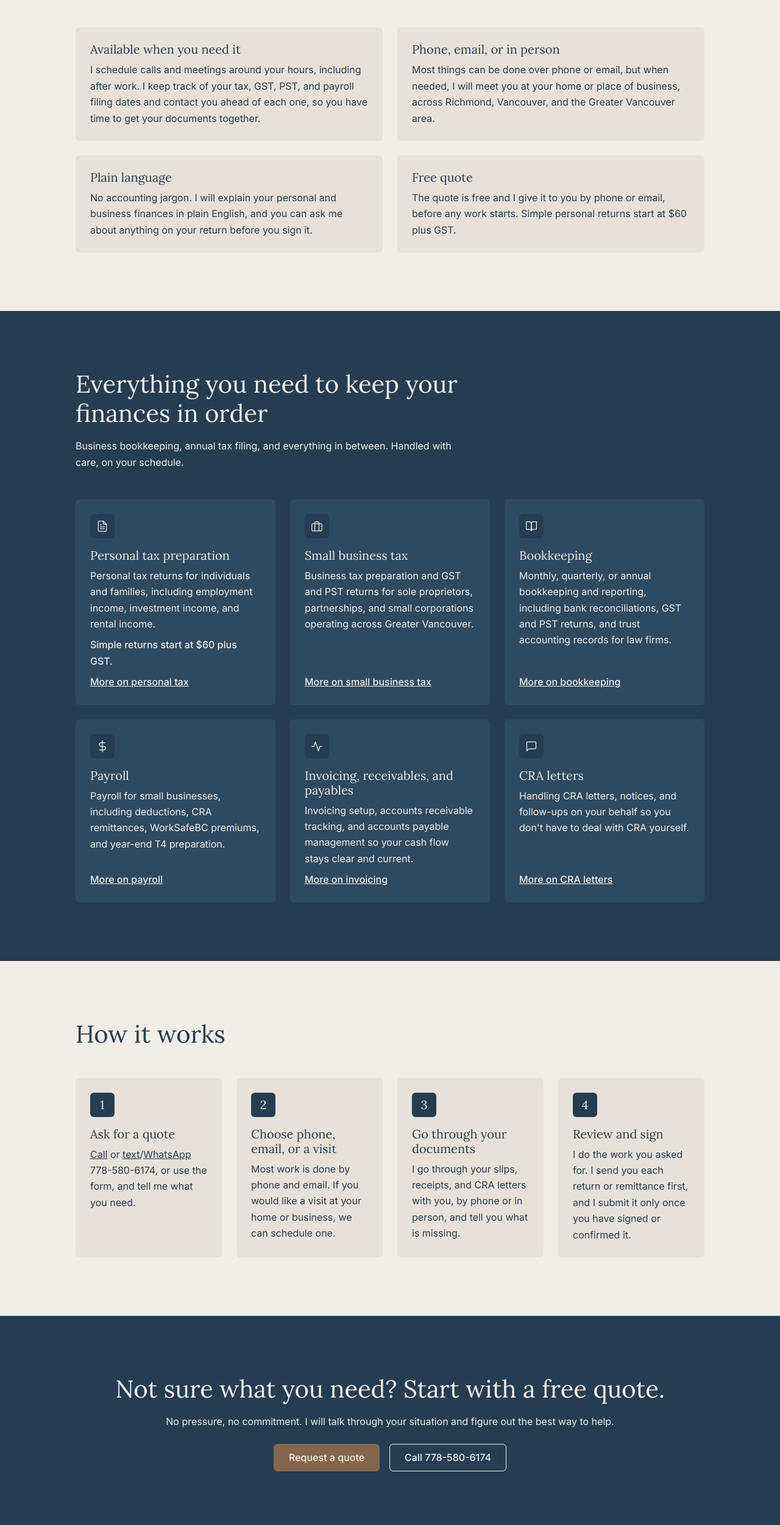
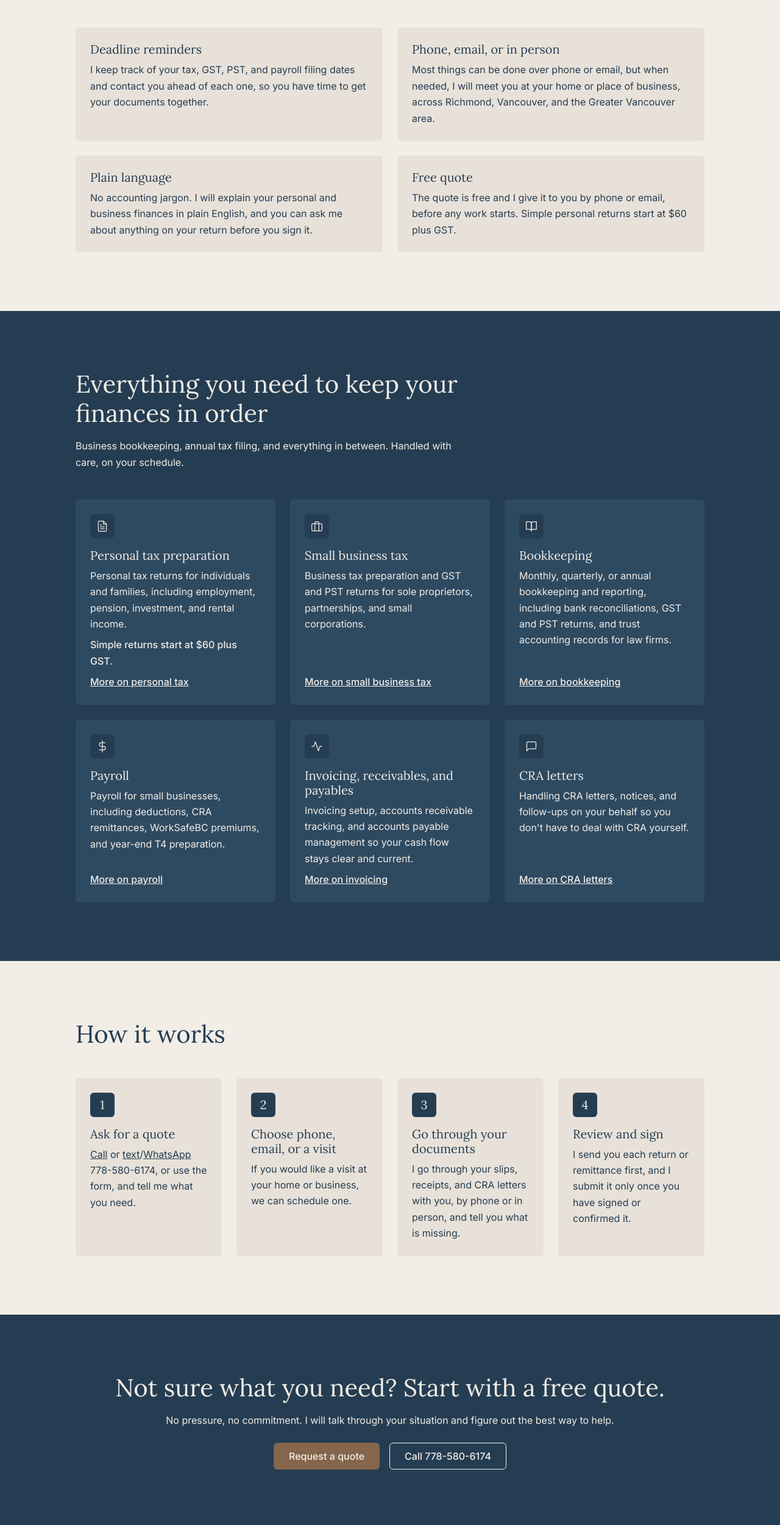
Before and after one commit to vbelani/belaniaccounting, a plain HTML site: page index.html in a window 1280 px wide. Shown: the part 959-3460 px from the top of the page at 61% size. Drawn offline with Linux system fonts and the light colour scheme.

Commit message:
Update Wording

```diff
--- a/index.html
+++ b/index.html
@@ -154,8 +154,8 @@
 
     <div class="about-pillars">
       <div class="pillar">
-        <h3>Available when you need it</h3>
-        <p>I schedule calls and meetings around your hours, including after work. I keep track of your tax, GST, PST, and payroll filing dates and contact you ahead of each one, so you have time to get your documents together.</p>
+        <h3>Deadline reminders</h3>
+        <p>I keep track of your tax, GST, PST, and payroll filing dates and contact you ahead of each one, so you have time to get your documents together.</p>
       </div>
       <div class="pillar">
         <h3>Phone, email, or in person</h3>
@@ -191,7 +191,7 @@
           <svg viewBox="0 0 24 24"><path d="M14 2H6a2 2 0 0 0-2 2v16a2 2 0 0 0 2 2h12a2 2 0 0 0 2-2V8z"/><polyline points="14,2 14,8 20,8"/><line x1="16" y1="13" x2="8" y2="13"/><line x1="16" y1="17" x2="8" y2="17"/><polyline points="10,9 9,9 8,9"/></svg>
         </div>
         <h3>Personal tax preparation</h3>
-        <p>Personal tax returns for individuals and families, including employment income, investment income, and rental income.</p>
+        <p>Personal tax returns for individuals and families, including employment, pension, investment, and rental income.</p>
         <p class="service-price">Simple returns start at $60 plus GST.</p>
         <p class="service-more"><a href="personal-tax.html">More on personal tax</a></p>
       </div>
@@ -201,7 +201,7 @@
           <svg viewBox="0 0 24 24"><rect x="2" y="7" width="20" height="14" rx="2" ry="2"/><path d="M16 21V5a2 2 0 0 0-2-2h-4a2 2 0 0 0-2 2v16"/></svg>
         </div>
         <h3>Small business tax</h3>
-        <p>Business tax preparation and GST and PST returns for sole proprietors, partnerships, and small corporations operating across Greater Vancouver.</p>
+        <p>Business tax preparation and GST and PST returns for sole proprietors, partnerships, and small corporations.</p>
         <p class="service-more"><a href="small-business-tax.html">More on small business tax</a></p>
       </div>
 
@@ -261,7 +261,7 @@
       <li class="step">
         <span class="step-num" aria-hidden="true">2</span>
         <h3>Choose phone, email, or a visit</h3>
-        <p>Most work is done by phone and email. If you would like a visit at your home or business, we can schedule one.</p>
+        <p>If you would like a visit at your home or business, we can schedule one.</p>
       </li>
       <li class="step">
         <span class="step-num" aria-hidden="true">3</span>
@@ -271,7 +271,7 @@
       <li class="step">
         <span class="step-num" aria-hidden="true">4</span>
         <h3>Review and sign</h3>
-        <p>I do the work you asked for. I send you each return or remittance first, and I submit it only once you have signed or confirmed it.</p>
+        <p>I send you each return or remittance first, and I submit it only once you have signed or confirmed it.</p>
       </li>
     </ol>
 
@@ -295,9 +295,6 @@
 
       <div>
         <h2 id="contact-heading">Request a free quote</h2>
-        <p class="contact-intro">
-          Contact me by phone, text/WhatsApp, email, or the form, and I will quote the price before any work starts.
-        </p>
 
         <div class="contact-details">
 
@@ -383,14 +380,13 @@
 
             <div class="form-group">
               <label for="message">Anything else you would like me to know?</label>
-              <textarea id="message" name="message" maxlength="1000" placeholder="Please leave out sensitive information. The button opens your email app with the message filled in."></textarea>
+              <textarea id="message" name="message" maxlength="1000" placeholder="Please leave out sensitive information, as this message is sent by email."></textarea>
             </div>
 
             <button type="submit" class="btn btn-primary form-submit">
               Open my email app
             </button>
             <p class="form-note">The quote is free and there is no commitment.</p>
-            <p class="form-note">I use what you send to reply to your inquiry. See the <a href="privacy.html">privacy notice</a>.</p>
             <p id="form-status" class="form-status" role="status" tabindex="-1" hidden>Your email app should now be open with your message. Press send there to finish. If nothing opened, call <a href="tel:+17785806174">778-580-6174</a> or email <a href="mailto:varun@belaniaccounting.ca">varun@belaniaccounting.ca</a>.</p>
           </form>
         </div>
--- a/style.css
+++ b/style.css
@@ -412,8 +412,6 @@ a { color: inherit; }
 
 .contact-grid { grid-template-columns: 1fr 1fr; }
 
-.contact-intro { margin-bottom: 24px; }
-
 .contact-details,
 .page-aside {
   display: flex;
```
Also changed, not shown: personal-tax.html (+2 -1 lines).
